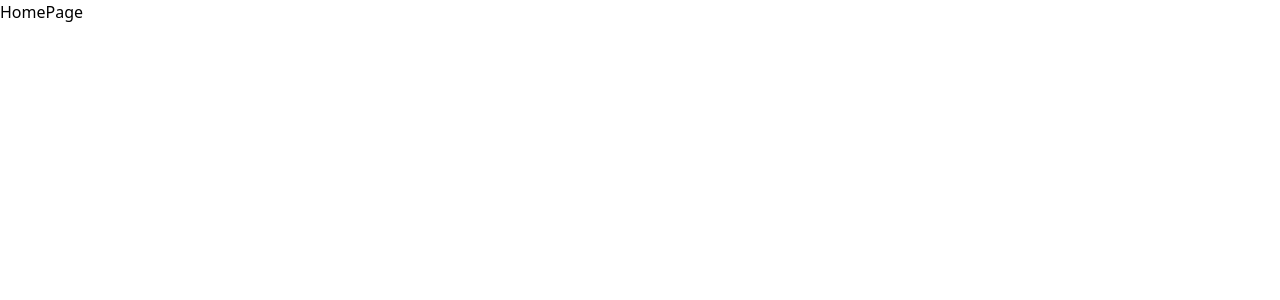
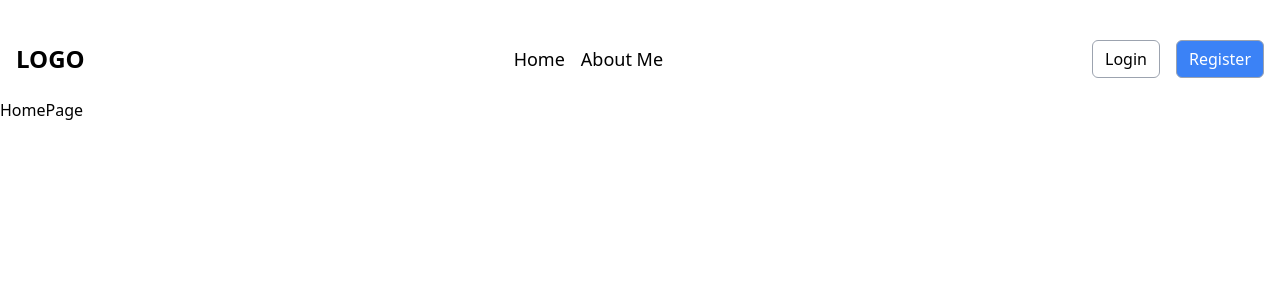
Before and after one commit to YerrouHamza/Authorization_App-MERN, a React (Vite) app in the folder UI/: page / in a window 1280 px wide. Shown: the top 300 px of the page. Built offline with nearby package versions, Linux system fonts and the light colour scheme.

Commit message:
create navbar component & created default layout with navbar and wrapped the app

```diff
--- /dev/null
+++ b/UI/src/layouts/defualtLayout.tsx
@@ -0,0 +1,14 @@
+import React, { ReactNode } from 'react'
+import Navbar from '../views/navbar'
+
+export default React.memo(function DefualtLayout({children}: {
+    children: ReactNode,
+
+}) {
+  return (
+    <main className='max-w-screen-xl m-auto py-5 h-screen'>
+        <Navbar />
+        {children}
+    </main>
+  )
+})
--- a/UI/src/main.tsx
+++ b/UI/src/main.tsx
@@ -1,13 +1,16 @@
 import { StrictMode } from 'react'
 import { createRoot } from 'react-dom/client'
 import { BrowserRouter as Router } from 'react-router-dom';
+import './index.css'
 import App from './App.tsx'
-import './index.css'
+import DefualtLayout from './layouts/defualtLayout.tsx';
 
 createRoot(document.getElementById('root')!).render(
   <StrictMode>
     <Router >
-      <App />
+      <DefualtLayout>
+        <App />
+      </DefualtLayout>
     </Router>
   </StrictMode>,
 )
--- /dev/null
+++ b/UI/src/views/navbar.tsx
@@ -0,0 +1,61 @@
+import React from "react"
+import { Link } from "react-router-dom"
+import Button from "../components/button"
+
+
+export default React.memo(function Navbar () {
+    const navList = [
+        {
+            title: 'home',
+            path: '/'
+        },
+        {
+            title: 'About Me',
+            path: '/about-me'
+        }
+    ]
+
+    return (
+        <div className="flex justify-between items-center px-4 py-5">
+            <NavLogo />
+            <NavItems items={navList} />
+            <NavActions />
+        </div>
+    )
+})
+
+
+const NavLogo = () => {
+    return (
+        <Link to='/' className="text-2xl font-bold">LOGO</Link>
+    )
+}
+
+const NavItems = ({items}: {
+    items: { title: string, path: string }[]
+}) => {
+    return (
+        <nav>
+            <ul className="flex justify-center items-center gap-4">
+                {items.map((item) => {
+                    return (
+                        <Link
+                            key={item.path}
+                            to={item.path}
+                            className="text-lg capitalize"
+                        >{item.title}</Link>
+                    )
+                })}
+            </ul>
+        </nav>
+    )
+}
+
+const NavActions = () => {
+    return (
+        <div className="flex items-center gap-4">
+            <Button type='link' toPath="/login" variant='secondary'>Login</Button>
+            <Button type='link' toPath='/register' variant="primary">Register</Button>
+        </div>
+    )
+}
```
